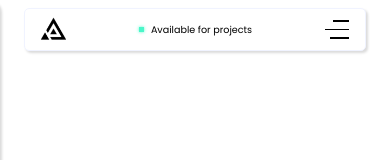
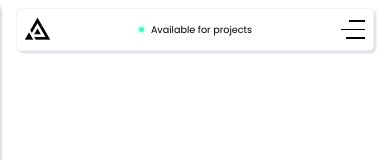
Before and after one commit to thisismeaji/portfolio, a Next.js app: page / in a window 390 px wide. Shown: the top 160 px of the page. Built offline with nearby package versions, Linux system fonts and the light colour scheme.

Commit message:
test navigation again

```diff
--- a/src/components/navigation/navigation.module.css
+++ b/src/components/navigation/navigation.module.css
@@ -39,7 +39,7 @@
     height: 10px;
     display: inline-block;
     background-color: var(--green);
-    border-radius: 100;
+    border-radius: 100px;
     animation: blink 1.5s infinite alternate;
 }
 
@@ -47,10 +47,12 @@
     0% {
         opacity: 1;
         box-shadow: 0 0 5px var(--green);
+        border-radius: 100px;
     }
     100% {
         opacity: 0.3;
         box-shadow: 0 0 0px var(--green);
+        border-radius: 100px;
     }
 }
 
@@ -112,7 +114,8 @@
 
 @media screen and (max-width:786px){
     .nav{
-        margin: 0.5rem 1.5rem;
+        margin: 0.5rem 1rem;
+        padding: 0.5rem;
     }
 
     .listNav{
```
